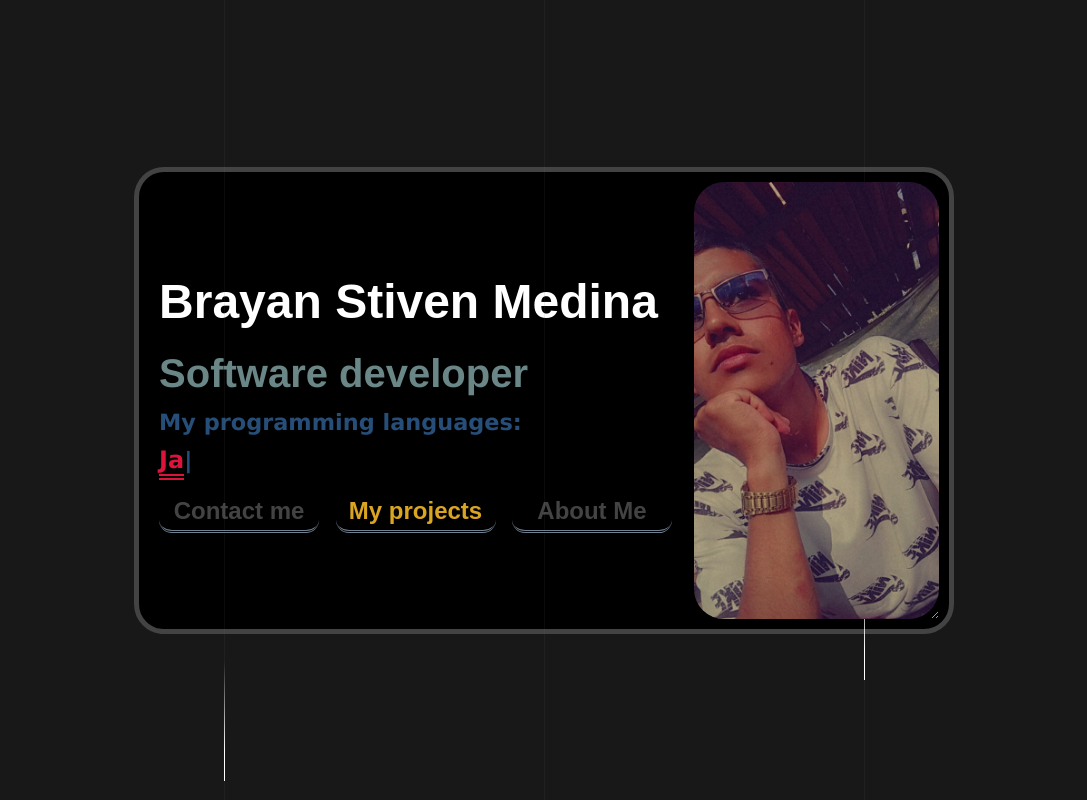
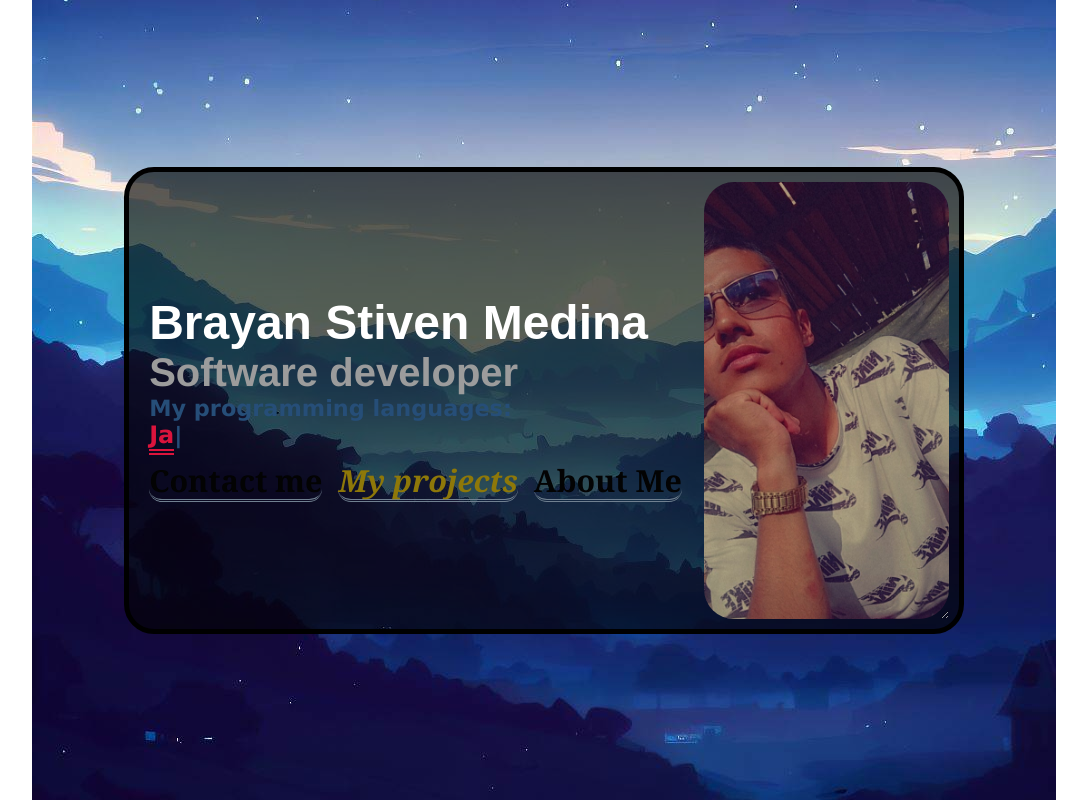
Before and after one commit to medina10-01/medina10-01, a plain HTML site: page index.html in a window 1280 px wide. Shown: the whole page, without its empty margins (96-1183 px from the left). Drawn offline with nearby package versions, Linux system fonts and the light colour scheme.

Commit message:
bajar cambios

```diff
--- a/css/index.css
+++ b/css/index.css
@@ -3,7 +3,14 @@
     padding: 0;
     box-sizing: border-box;
   }
-  html, body {
+  body{
+    background-image: url(/img/imagen\ para\ fondo.jpg);
+    background-repeat: no-repeat;
+    background-position: center;
+  }
+
+
+  /* html, body {
     height: 100%;
   }
   body {
@@ -83,7 +90,7 @@
     100% {
       top: 110%;
     }
-  }
+  } */
 .main-box{
     display: flex;
     justify-content: center;
@@ -91,7 +98,7 @@
     height: 100vh;
 }
 .container{
-    background-color: #000000;
+    background-color: #000000a1;
     border: 5px solid;
     width: fit-content;
     border-radius: 30px;
@@ -119,7 +126,7 @@
     border-bottom: 6px double ;
 }
 .title{
-    color: rgb(106, 134, 134);
+    color: rgb(156, 156, 156);
     font-family: 'Franklin Gothic Medium', 'Arial Narrow', Arial, sans-serif;
     font-size:5vh;
     font-weight: 900;
@@ -133,7 +140,7 @@
 .items{
     display: inline-flex;
     height: 40px;
-    width: 160px;
+    width: fit-content;
     justify-content: center;
     align-items: center;
     border-bottom: 3px double slategrey;
@@ -146,13 +153,20 @@ a{
     text-decoration: none;
 }
 .me1, .me3{
-  color: #434343;
+  color: #030303;
+  font-weight: 900;
+  font-family: Cambria, Cochin, Georgia, Times, 'Times New Roman', serif;
+  font-size: 1.9em;
 }
 .me2{
-  color: goldenrod;
+  color: rgb(142, 120, 9);
+  font-weight: 900;
+  font-family: Cambria, Cochin, Georgia, Times, 'Times New Roman', serif;
+  font-size: 1.9em;
+  font-style: oblique;
 }
 .items:hover{
-    background-color: #5a5a5a48;
+    background-color: #5a5a5add;
     border-top: 3px  solid;
     border-bottom: 3px solid;
     transform: scale(1.1);
--- a/index.html
+++ b/index.html
@@ -10,11 +10,12 @@
     <script src="https://cdn.jsdelivr.net/npm/typed.js@2.0.12"></script>
 </head>
 <body>
-    <div class="lines">
+
+    <!-- <div class="lines">
         <div class="line"></div>
         <div class="line"></div>
         <div class="line"></div>
-    </div>
+    </div> -->
         <div class="main-box">
             <div class="container">
                 <div class="info">
```
Also changed, not shown: img/OIG (13).jpeg (added), img/OIG (14).jpeg (added), img/OIG.OGC.uwq.jpeg (added), img/_ec0abb21-6165-466e-9a92-13f633acf0d3.jpg (added), img/imagen para fondo.jpg (added).
